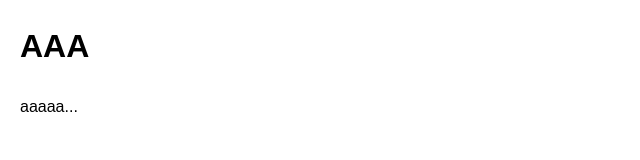
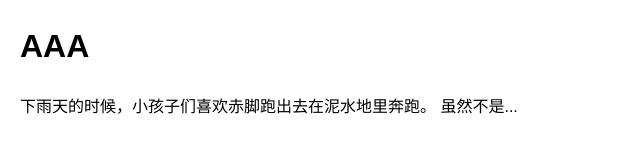
Before and after one commit to polarbearwaffle/pan, a plain HTML site: page article1.html in a window 1280 px wide. Shown: the whole page, without its empty margins (0-640 px from the left). Drawn offline with Linux system fonts and the light colour scheme.

Commit message:
Update article1.html

```diff
--- a/article1.html
+++ b/article1.html
@@ -14,6 +14,7 @@
 </head>
 <body>
     <h1>AAA</h1>
-    <p>aaaaa...</p>
+    <p>下雨天的时候，小孩子们喜欢赤脚跑出去在泥水地里奔跑。
+    虽然不是...</p>
 </body>
 </html>
```
